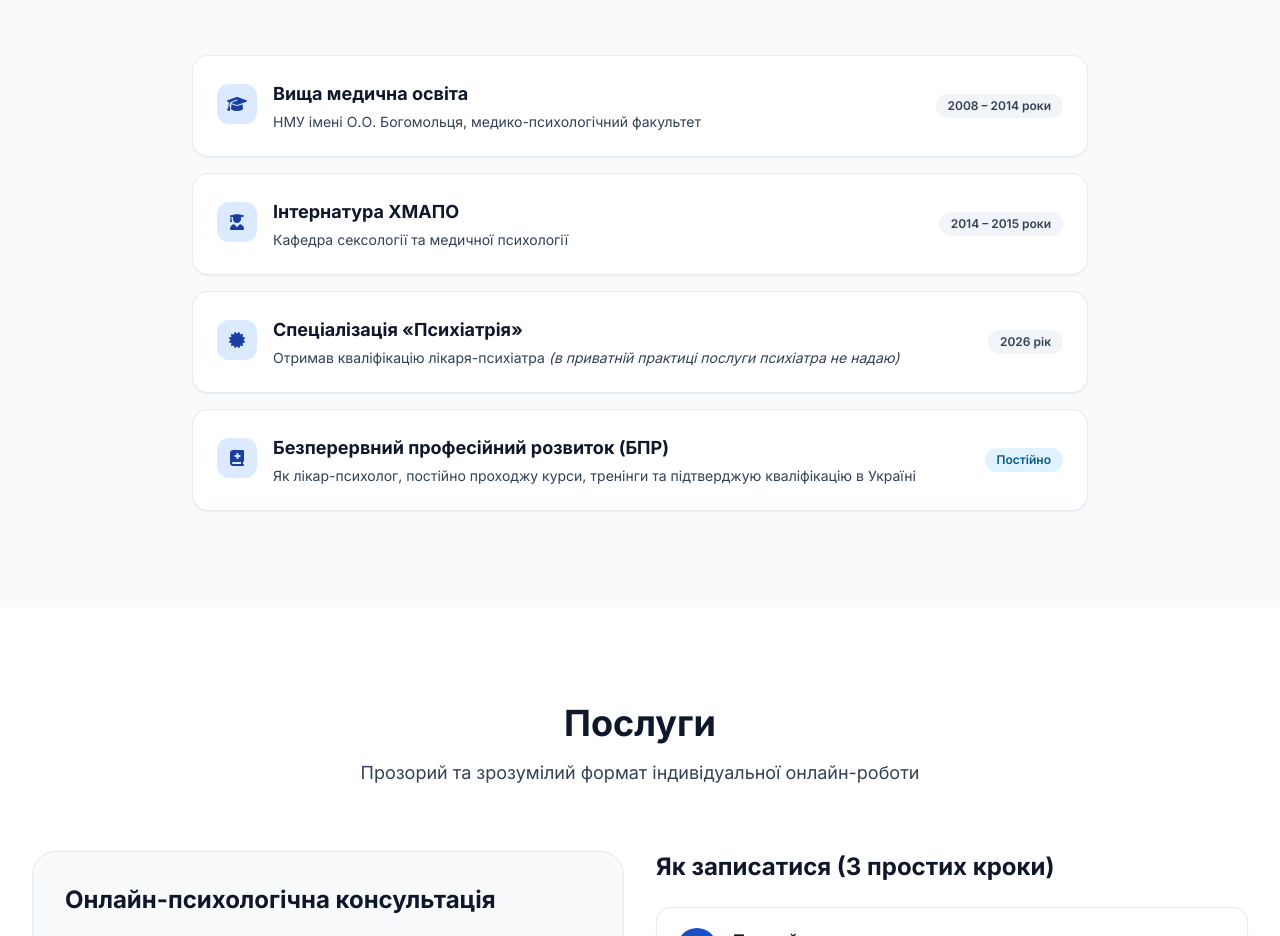
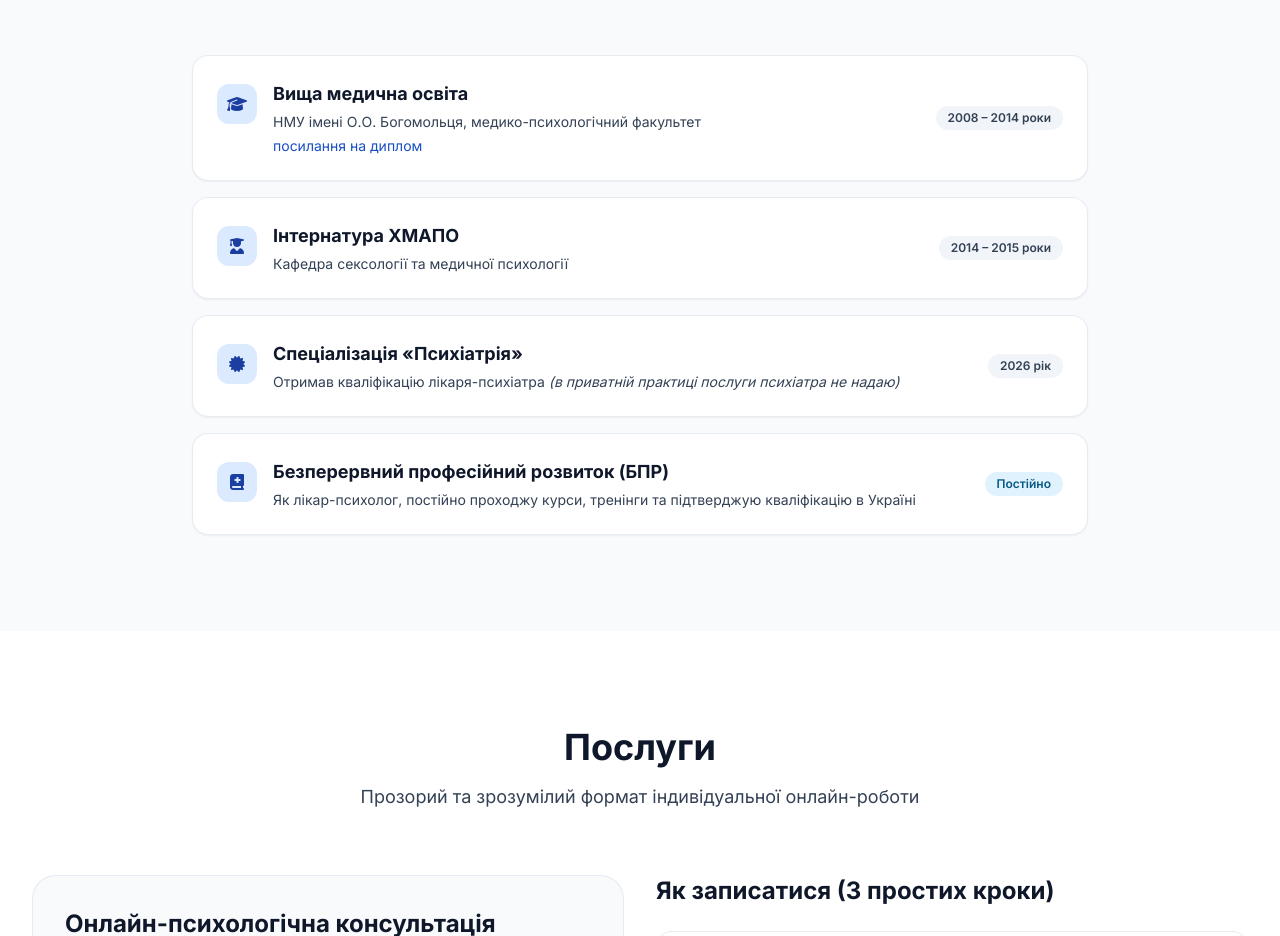
Before and after one commit to drberezhnyialex-prog/med-psy-site, a plain HTML site: page index.html in a window 1280 px wide. Shown: the part 3040-3976 px from the top of the page. Drawn offline with nearby package versions, Linux system fonts and the light colour scheme.

Commit message:
Update index.html

```diff
--- a/index.html
+++ b/index.html
@@ -413,6 +413,7 @@
                             <div>
                                 <h3 class="font-bold text-calm-900 text-lg">Вища медична освіта</h3>
                                 <p class="text-calm-700 text-sm mt-1">НМУ імені О.О. Богомольця, медико-психологічний факультет</p>
+                                <p class="text-brand-600 text-sm mt-1">посилання на диплом</p>
                             </div>
                         </div>
                         <span class="inline-block px-3 py-1 rounded-full text-xs font-semibold bg-slate-100 text-calm-700 self-start md:self-center">2008 – 2014 роки</span>
```
